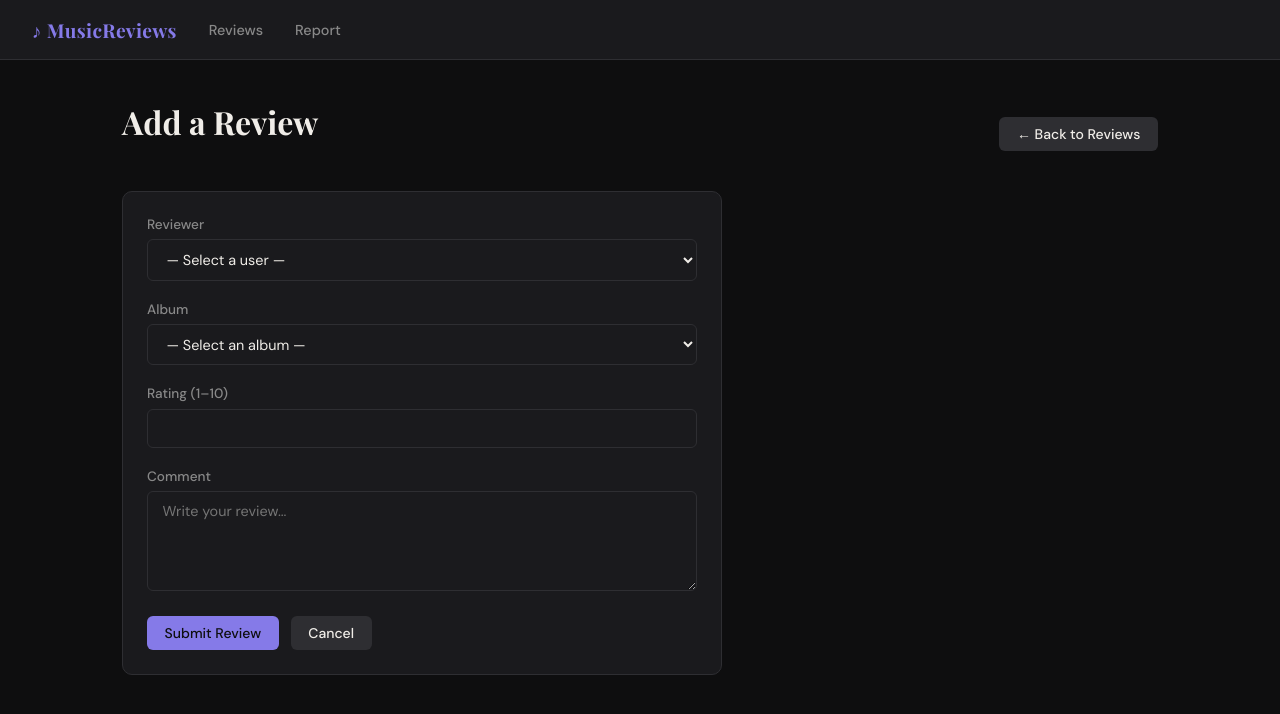
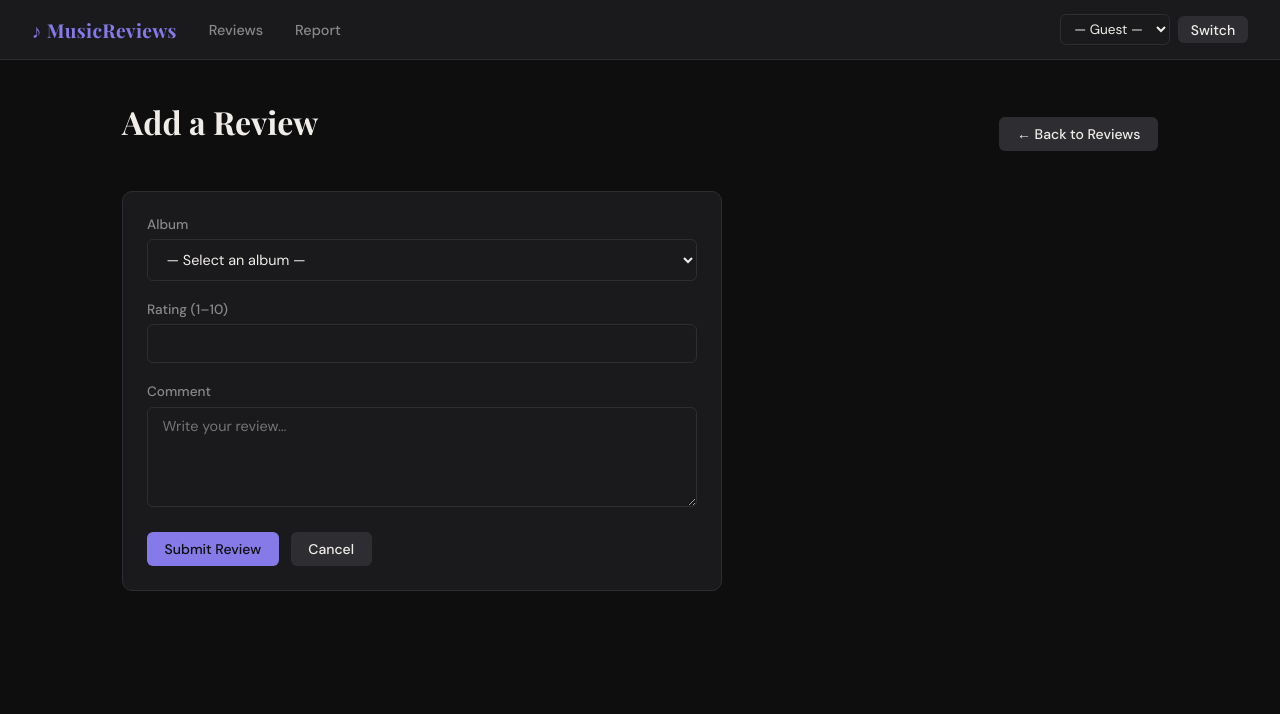
Before and after one commit to aguilanath/music-review-app, a Flask app: page /reviews/new in a window 1280 px wide. Shown: the top 714 px of the page. Run offline with Flask 3, Linux system fonts and the light colour scheme; data that the repository does not hold is empty.

Commit message:
Added basic user session functionality, still just a dropdown but session persists with browser cookies

```diff
--- a/app.py
+++ b/app.py
@@ -1,8 +1,31 @@
-from flask import Flask, render_template, request, redirect, url_for, flash
+from flask import Flask, render_template, request, redirect, url_for, flash, session
 from db import get_connection
 
 app = Flask(__name__)
 app.secret_key = "cs348_secret_key"
+
+# ─────────────────────────────────────────────
+# all_users context processor to make it available in all templates for dropdowns and user info
+# ─────────────────────────────────────────────
+
+@app.context_processor
+def inject_users():
+    conn = get_connection()
+    cursor = conn.cursor(dictionary=True)
+    cursor.execute("SELECT user_id, name FROM Users ORDER BY name")
+    users = cursor.fetchall()
+    conn.close()
+    return dict(all_users=users, session=session)
+
+# ─────────────────────────────────────────────
+# User Login (rough template, no actual login just selection)
+# ─────────────────────────────────────────────
+
+@app.route("/set_user", methods=["POST"])
+def set_user():
+    session["user_id"] = request.form.get("user_id")
+    session["user_name"] = request.form.get("user_name")
+    return redirect(request.referrer or url_for("index"))
 
 # ─────────────────────────────────────────────
 # HOME
@@ -22,7 +45,7 @@ def reviews():
     conn = get_connection()
     cursor = conn.cursor(dictionary=True)
     cursor.execute("""
-        SELECT r.review_id, r.rating, r.comment, r.created_at,
+        SELECT r.review_id, r.rating, r.comment, r.created_at, r.user_id,
                u.name AS user_name,
                al.title AS album_title,
                ar.name AS artist_name
@@ -43,7 +66,7 @@ def new_review():
     cursor = conn.cursor(dictionary=True)
 
     if request.method == "POST":
-        user_id = request.form["user_id"]
+        user_id = session["user_id"]
         album_id = request.form["album_id"]
         rating = request.form["rating"]
         comment = request.form["comment"]
--- a/templates/base.html
+++ b/templates/base.html
@@ -229,7 +229,17 @@
         <a href="/" class="brand">♪ MusicReviews</a>
         <a href="/reviews">Reviews</a>
         <a href="/report">Report</a>
+        <form action="/set_user" method="POST" style="margin-left: auto; display: flex; align-items: center; gap: 0.5rem;">
+            <select name="user_id" style="width: auto; padding: 0.3rem 0.6rem; font-size: 0.85rem;">
+                <option value="">— Guest —</option>
+                {% for u in all_users %}
+                    <option value="{{ u.user_id }}" {% if session.get('user_id')|string == u.user_id|string %}selected{% endif %}>{{ u.name }}</option>
+                {% endfor %}
+            </select>
+            <button type="submit" class="btn btn-secondary" style="padding: 0.3rem 0.8rem;">Switch</button>
+        </form>
     </nav>
+
 
     <div class="container">
         {% with messages = get_flashed_messages(with_categories=true) %}
--- a/templates/reviews/form.html
+++ b/templates/reviews/form.html
@@ -9,20 +9,6 @@
 
 <div class="card" style="max-width: 600px;">
     <form method="POST">
-
-        <div class="form-group">
-            <label for="user_id">Reviewer</label>
-            <!-- Populated from Users table -->
-            <select name="user_id" id="user_id" required>
-                <option value="">— Select a user —</option>
-                {% for u in users %}
-                <option value="{{ u.user_id }}"
-                    {{ "selected" if review and review.user_id == u.user_id }}>
-                    {{ u.name }}
-                </option>
-                {% endfor %}
-            </select>
-        </div>
 
         <div class="form-group">
             <label for="album_id">Album</label>
--- a/templates/reviews/index.html
+++ b/templates/reviews/index.html
@@ -36,11 +36,15 @@
                 </td>
                 <td>
                     <div class="actions">
+                        {% if session["user_id"] and session["user_id"] == r.user_id|string %}
                         <a href="/reviews/{{ r.review_id }}/edit" class="btn btn-secondary">Edit</a>
                         <form action="/reviews/{{ r.review_id }}/delete" method="POST"
                               onsubmit="return confirm('Delete this review?')">
                             <button type="submit" class="btn btn-danger">Delete</button>
                         </form>
+                        {% else %}
+                            <span style="color: var(--text-muted); font-size: 0.82rem;">—</span>
+                        {% endif %}
                     </div>
                 </td>
             </tr>
```
